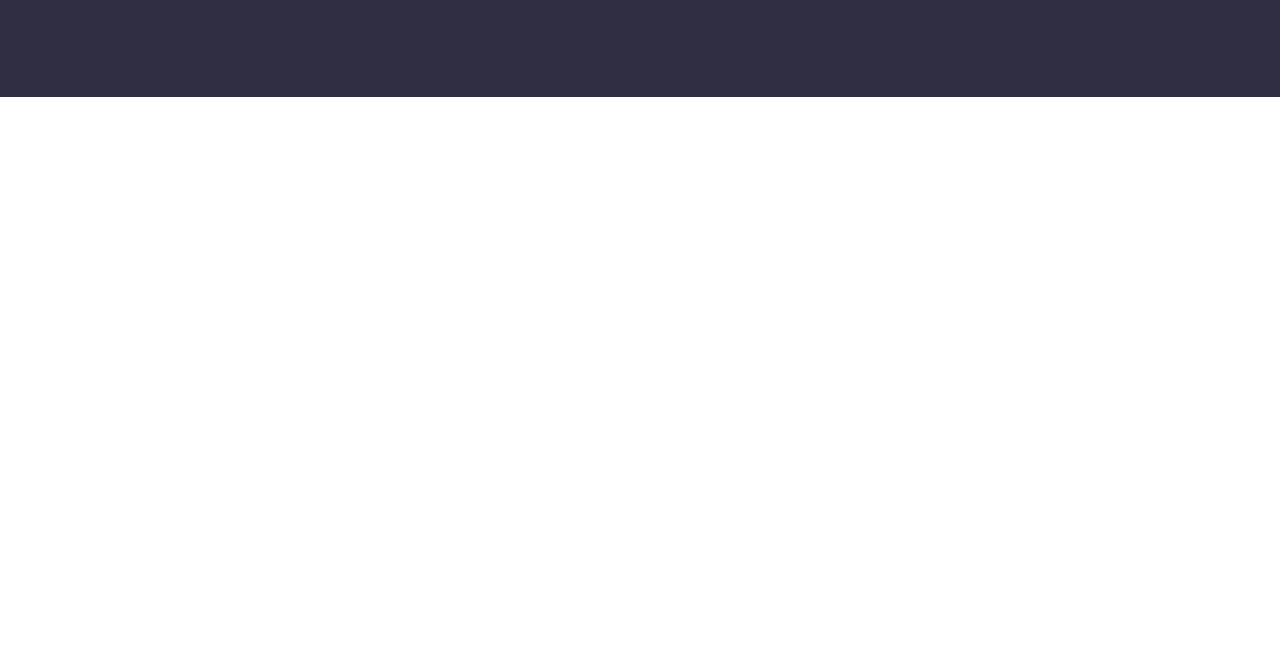
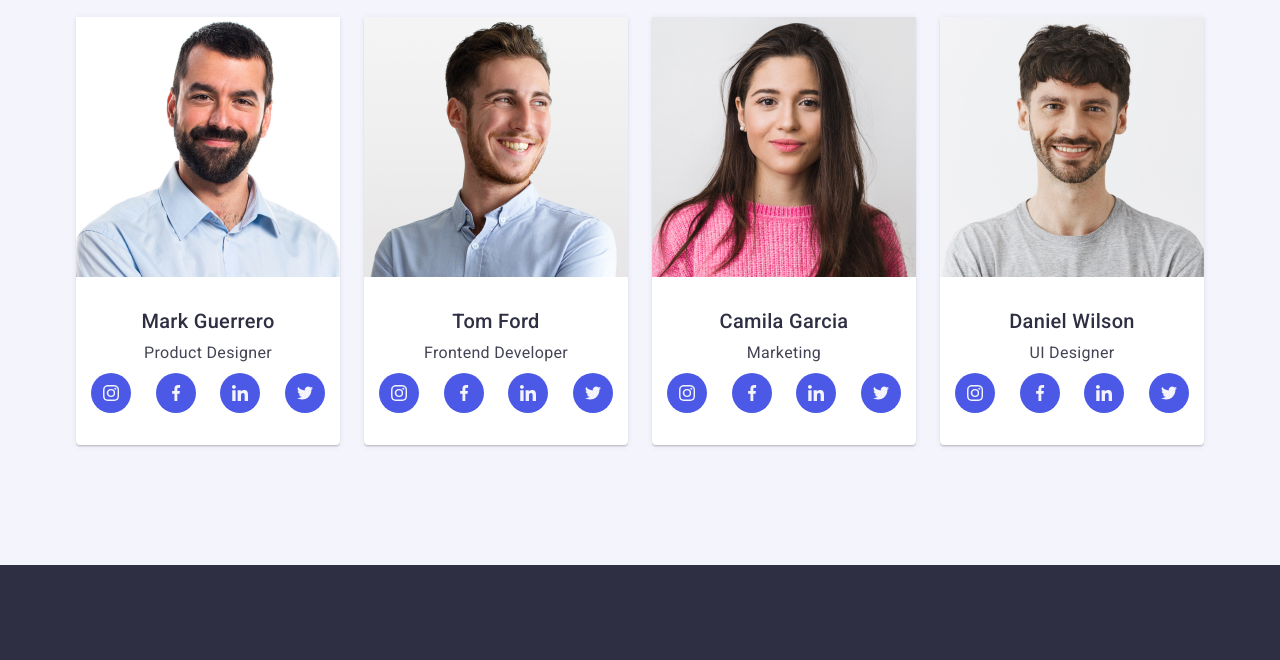
Before and after one commit to Yuriy-St/goit-markup-hw-07, a plain HTML site: page index.html in a window 1280 px wide. Shown: the part 1900-2560 px from the top of the page. Before the commit the page ends 1997 px from the top, so only its background shows below. Drawn offline with nearby package versions, Linux system fonts and the light colour scheme.

Commit message:
add adaptive styles to the our team section

```diff
--- a/css/styles.css
+++ b/css/styles.css
@@ -173,7 +173,7 @@ address {
   display: flex;
   justify-content: space-between;
   align-items: center;
-  width: 100%;
+  gap: 24px;
 }
 
 .social-item {
@@ -862,8 +862,19 @@ address {
 
 .team-list {
   display: flex;
+  flex-direction: column;
   align-items: center;
-  gap: 24px;
+  gap: 72px;
+}
+
+@media screen and (min-width: 768px) {
+  .team-list {
+    flex-direction: initial;
+    justify-content: center;
+    align-items: center;
+    flex-wrap: wrap;
+    gap: 64px 24px;
+  }
 }
 
 .team-list-item {
@@ -882,8 +893,7 @@ address {
 }
 
 .team-item-thumb {
-  padding-top: 32px;
-  padding-bottom: 32px;
+  padding: 32px 15px;
 }
 
 .team-item-text {
--- a/index.html
+++ b/index.html
@@ -246,12 +246,13 @@
       </section>
 
       <!-- Our team -->
-      <!-- <section class="team section">
+      <section class="team section">
         <div class="container">
           <h2 class="section-title text-centered">Our Team</h2>
           <ul class="team-list list">
             <li class="team-list-item text-centered">
               <img
+                srcset="./images/markguerrero@2x.jpg 2x"
                 src="./images/markguerrero.jpg"
                 alt="Product designer Mark Guerrero"
                 width="264"
@@ -293,6 +294,7 @@
             </li>
             <li class="team-list-item text-centered">
               <img
+                srcset="./images/tomford@2x.jpg 2x"
                 src="./images/tomford.jpg"
                 alt="Frontend Developer Tom Ford"
                 width="264"
@@ -334,6 +336,7 @@
             </li>
             <li class="team-list-item text-centered">
               <img
+                srcset="./images/camilagarcia@2x.jpg 2x"
                 src="./images/camilagarcia.jpg"
                 alt="Marketing Camila Garcia"
                 width="264"
@@ -375,6 +378,7 @@
             </li>
             <li class="team-list-item text-centered">
               <img
+                srcset="./images/danielwilson@2x.jpg 2x"
                 src="./images/danielwilson.jpg"
                 alt="UI Designer Daniel Wilson"
                 width="264"
@@ -416,7 +420,7 @@
             </li>
           </ul>
         </div>
-      </section> -->
+      </section>
 
       <!-- Customers -->
       <!-- <section class="customers section">
```
